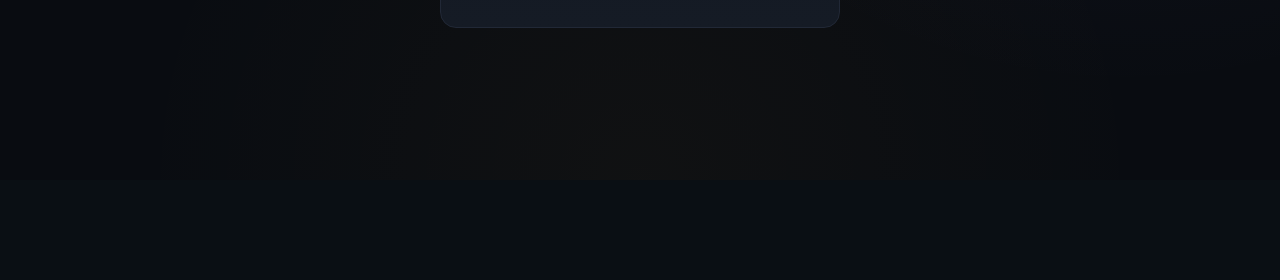
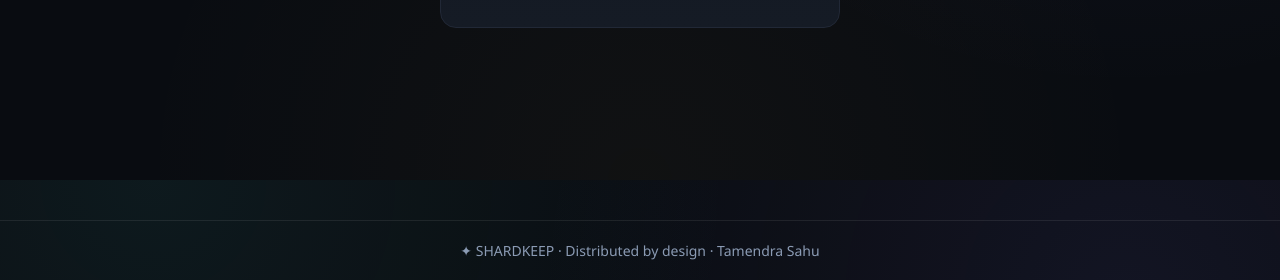
Before and after one commit to tamendrasahu/ShardKeep, a Flask app: page / in a window 1280 px wide. Shown: the part 620-900 px from the top of the page. Before the commit the page ends 648 px from the top, so only its background shows below. Run offline with Flask 3, Linux system fonts and the light colour scheme; some libraries are stand-ins or nearby versions.

Commit message:
Add aesthetic footer

```diff
--- a/static/css/style.css
+++ b/static/css/style.css
@@ -385,3 +385,11 @@
 .share-generated-text{flex:1;min-width:0;overflow-wrap:anywhere;word-break:break-word;}
 .copy-share-btn{white-space:nowrap;flex:0 0 auto;}
 @media (max-width:800px){.share-generated{display:block;}.copy-share-btn{width:100%;margin-top:10px;min-height:42px;}}
+.site-footer {
+    text-align: center;
+    padding: 20px;
+    margin-top: 40px;
+    color: #8b9bb4;
+    font-size: 14px;
+    border-top: 1px solid rgba(255,255,255,0.08);
+}
--- a/templates/index.html
+++ b/templates/index.html
@@ -270,5 +270,8 @@
 </div>
 
 <script src="{{ url_for('static', filename='js/app.js') }}"></script>
+<footer class="site-footer">
+    ✦ SHARDKEEP · Distributed by design · Tamendra Sahu
+</footer>
 </body>
 </html>
```
